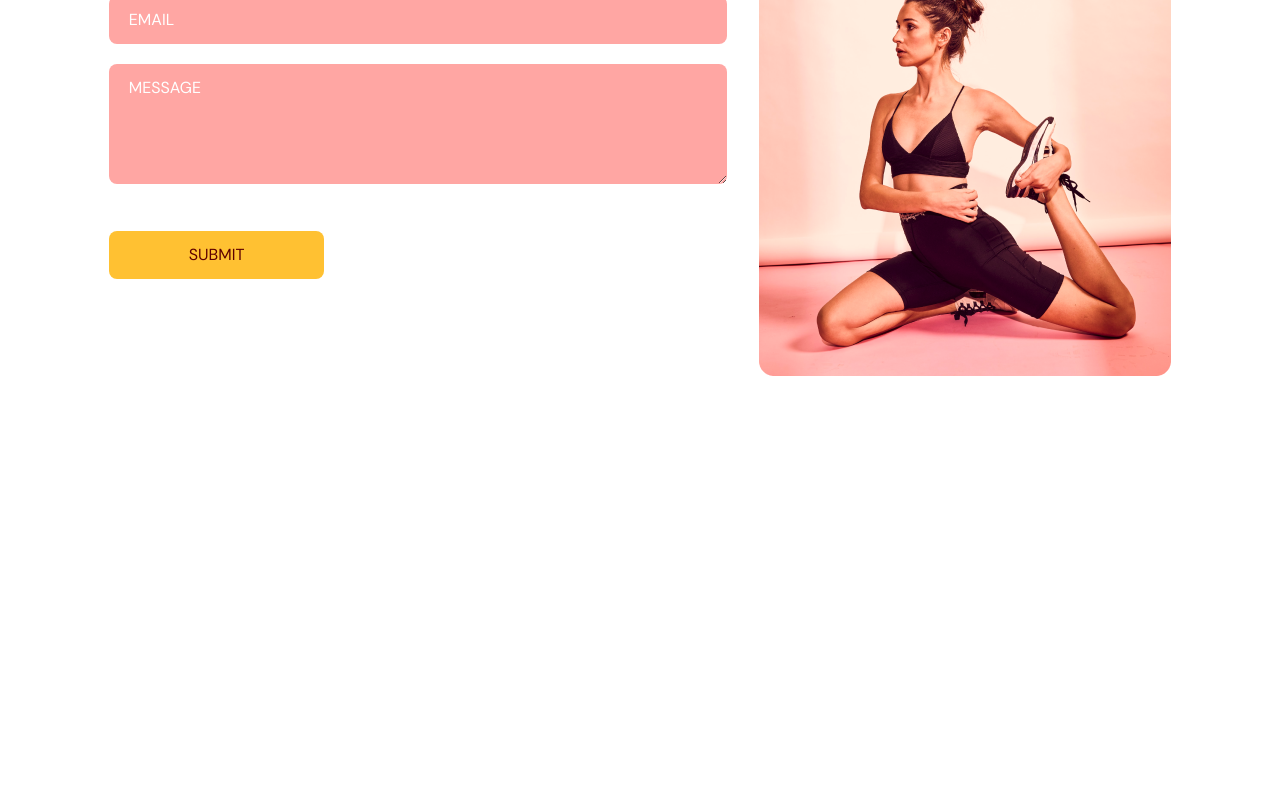
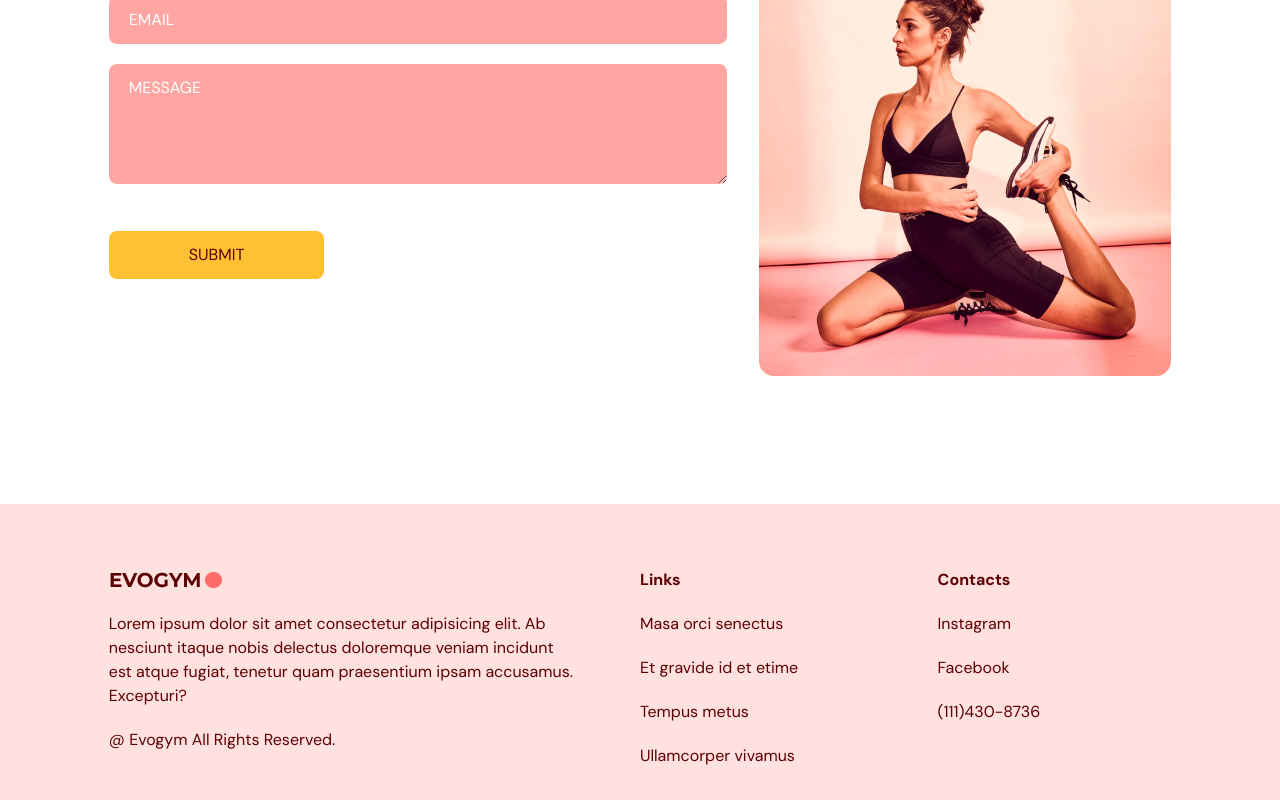
Before and after one commit to abdullahkhan-10/Evogym, a React (Vite) app: page / in a window 1280 px wide. Shown: the part 3370-4170 px from the top of the page. Before the commit the page ends 3874 px from the top, so only its background shows below. Built offline with nearby package versions, Linux system fonts and the light colour scheme.

Commit message:
Footer added and some small change made to the app

```diff
--- a/src/App.tsx
+++ b/src/App.tsx
@@ -6,6 +6,7 @@ import Home from "./components/Home"
 import Benefits from "./components/Benefits"
 import OurClasses from "./components/OurClasses"
 import ContactUs from "./components/ContactUs"
+import Footer from "./components/Footer"
 
 
 
@@ -38,6 +39,7 @@ function App() {
       <Benefits setSelectedPage={setSelectedPage}/>
       <OurClasses setSelectedPage={setSelectedPage}/>
       <ContactUs setSelectedPage={setSelectedPage}/>
+      <Footer/>
     </div>
   )
 }
--- a/src/components/ContactUs.tsx
+++ b/src/components/ContactUs.tsx
@@ -47,6 +47,7 @@ const ContactUs = ({ setSelectedPage }: Props) => {
 
         {/* Form and image */}
         <div className="md:flex justify-center gap-8 mt-10">
+          {/* form  */}
           <motion.div
            className="mt-10 basis-[60%] md:mt-0"
            initial = "hidden"
@@ -121,9 +122,9 @@ const ContactUs = ({ setSelectedPage }: Props) => {
             </form>
           </motion.div>
 
-          {/* Graphic  */}
+          {/* Image */}
           <motion.div
-           className="relative mt-16 basis-[40%] md:mt-0"
+           className="mt-16 basis-[40%] md:mt-0"
            initial = "hidden"
            whileInView= "visible"
            viewport={ {once: true, amount: 0.5}}
@@ -133,9 +134,8 @@ const ContactUs = ({ setSelectedPage }: Props) => {
             visible: {opacity: 1, y: 0}
            }}
           >
-            <div>
-              <img className="w-full" src={ContactUsGraphic} alt= "contact-graphic" />
-            </div>
+
+            <img className="w-full" src={ContactUsGraphic} alt= "contact-graphic" />
           </motion.div>
         </div>
 
--- /dev/null
+++ b/src/components/Footer.tsx
@@ -0,0 +1,33 @@
+import logo from "../assets/Logo.png"
+
+const Footer = () => {
+  return (
+    <footer className="bg-primary-100 py-16">
+        <div className="md:flex justify-center mx-auto w-[83%] gap-16">
+            {/* left side  */}
+            <div className="mt-16 basis-[50%] md:mt-0">
+                <img src={logo} alt="logo" />
+                <p className="my-5">Lorem ipsum dolor sit amet consectetur adipisicing elit. Ab nesciunt itaque nobis delectus doloremque veniam incidunt est atque fugiat, tenetur quam praesentium ipsam accusamus. Excepturi?</p>
+                <p>@  Evogym All Rights Reserved.</p>
+            </div>
+            {/* middle  */}
+            <div className="mt-16 w-[25%] md:mt-0">
+                <h4 className="font-bold">Links</h4>
+                <p className="my-5">Masa orci senectus</p>
+                <p className="my-5">Et gravide id et etime</p>
+                <p className="my-5">Tempus metus</p>
+                <p>Ullamcorper vivamus</p>
+            </div>
+            {/* Right side  */}
+            <div className="mt-16 w-[25%] md:mt-0">
+                <h4 className="font-bold">Contacts</h4>
+                <p className="my-5">Instagram</p>
+                <p className="my-5">Facebook</p>
+                <p className="my-5">(111)430-8736</p>
+            </div>
+        </div>
+    </footer>
+  )
+}
+
+export default Footer
--- a/src/components/OurClasses.tsx
+++ b/src/components/OurClasses.tsx
@@ -46,9 +46,9 @@ type Props = {
 
 const OurClasses = ({ setSelectedPage }: Props) => {
   return (
-    <section id="ourClasse" className="w-full bg-primary-100 py-40">
+    <section id="ourClasses" className="w-full bg-primary-100 py-40">
         <motion.div
-          onViewportEnter = { () => setSelectedPage(allPages.OurClasse)}
+          onViewportEnter = { () => setSelectedPage(allPages.OurClasses)}
         >
             <motion.div
              className="mx-auto w-[83%]"
--- a/src/share/enumType.ts
+++ b/src/share/enumType.ts
@@ -1,7 +1,7 @@
 export enum allPages {
   Home = "home",
   Benefits = "benefits",
-  OurClasse = "ourclasses",
+  OurClasses = "ourclasses",
   ContactUs = "contactus",
 }
 
```
